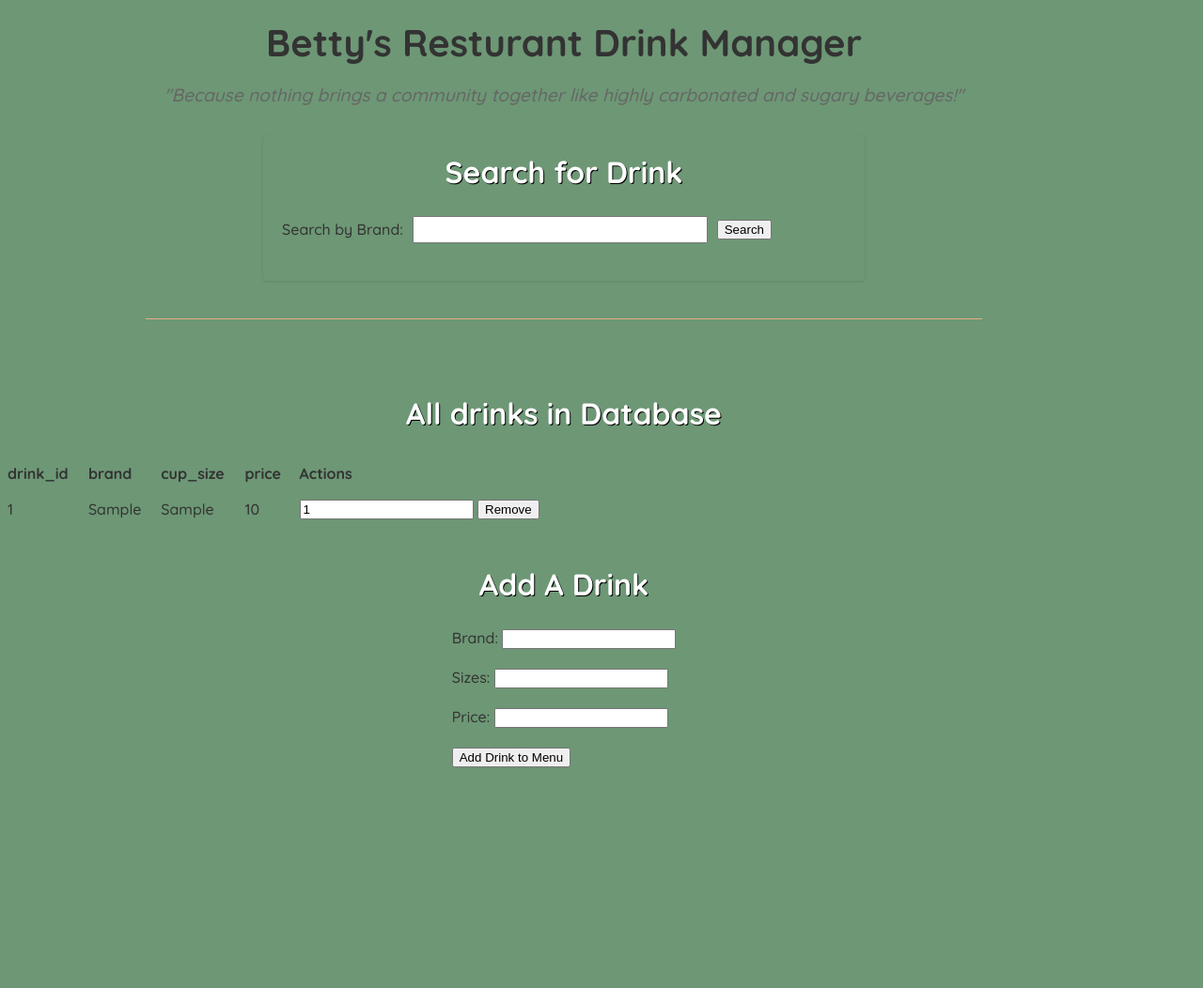
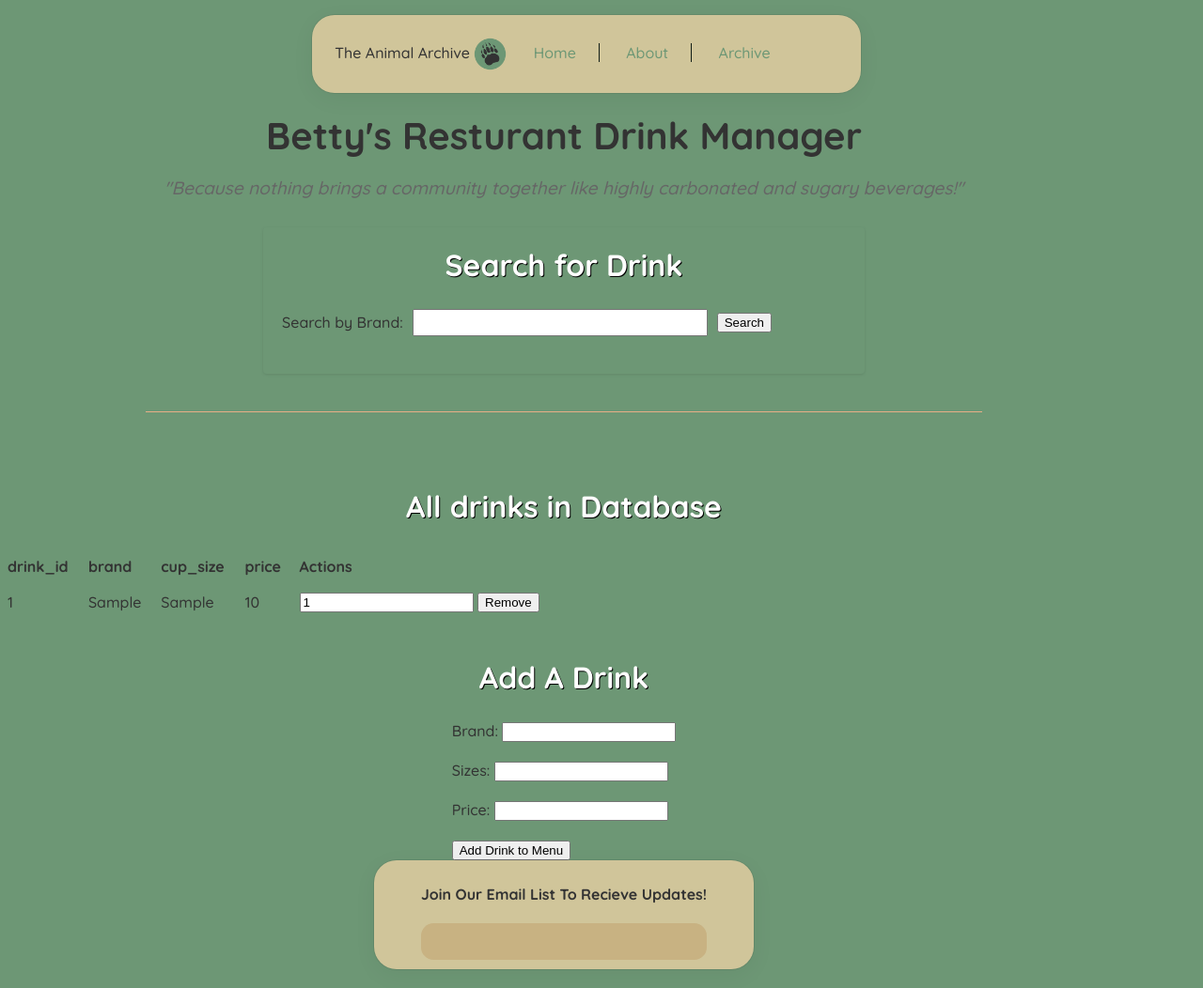
Before and after one commit to JacobL322/351-FinalProject, a PHP site: page /crud.php in a window 1280 px wide. Shown: the whole page at 94% size. Before the commit the page ends 817 px from the top, so only its background shows below. Run offline with PHP 8.4, Linux system fonts and the light colour scheme; the visitor is signed in with stand-in values (Sample User, id 1); tables that the repository leaves empty or names only in its code hold one stand-in row (values such as "Sample post").

Commit message:
added header and footer to other pages

```diff
--- a/crud.php
+++ b/crud.php
@@ -73,6 +73,20 @@ $stmt = $pdo->query($sql);
     <link href="https://fonts.googleapis.com/css2?family=Quicksand:wght@300;400;500;700&display=swap" rel="stylesheet">
 </head>
 <body>
+
+    <header>
+            <div class = "nav-container">
+                <ul class = "nav-list">
+                    <li class = "title-item">The Animal Archive</li>
+                    <li class = "title-item"><img src="Animal Archive Logo.png" width="35px" height = "35px"></li>
+                    <li class = "nav-item"><a href = "index.html" class = "nav-link">Home</a></li>
+                    <li class = "nav-item"><a href = "about.html" class = "nav-link">About</a></li>
+                    <li class = "nav-item"><a href = "login.php" class = "nav-link">Archive</a></li>
+                </ul>
+            </div>
+        </header>
+
+
     <!-- Hero Section -->
     <div class="hero-section">
         <h1 class="hero-title">Betty's Resturant Drink Manager</h1>
@@ -174,5 +188,18 @@ $stmt = $pdo->query($sql);
             <input type="submit" value="Add Drink to Menu">
         </form>
     </div>
+    <footer>
+        <div class = "footer-container">
+            <ul class = "footer-list">
+                <li class = "nav-item"><h4>Join Our Email List To Recieve Updates!</h4></li>
+                <li class = "nav-item">
+                    <form  method = "POST" action ="" class = "footer-form">
+                        <input type="email" class = "footer-input" placeholder = "email" id="email" name="email">
+                    </form>
+                </li>
+            </ul>
+        </div>
+        <br>
+    </footer>
 </body>
 </html>
```
Also changed, not shown: about.html (+11 -1 lines).
